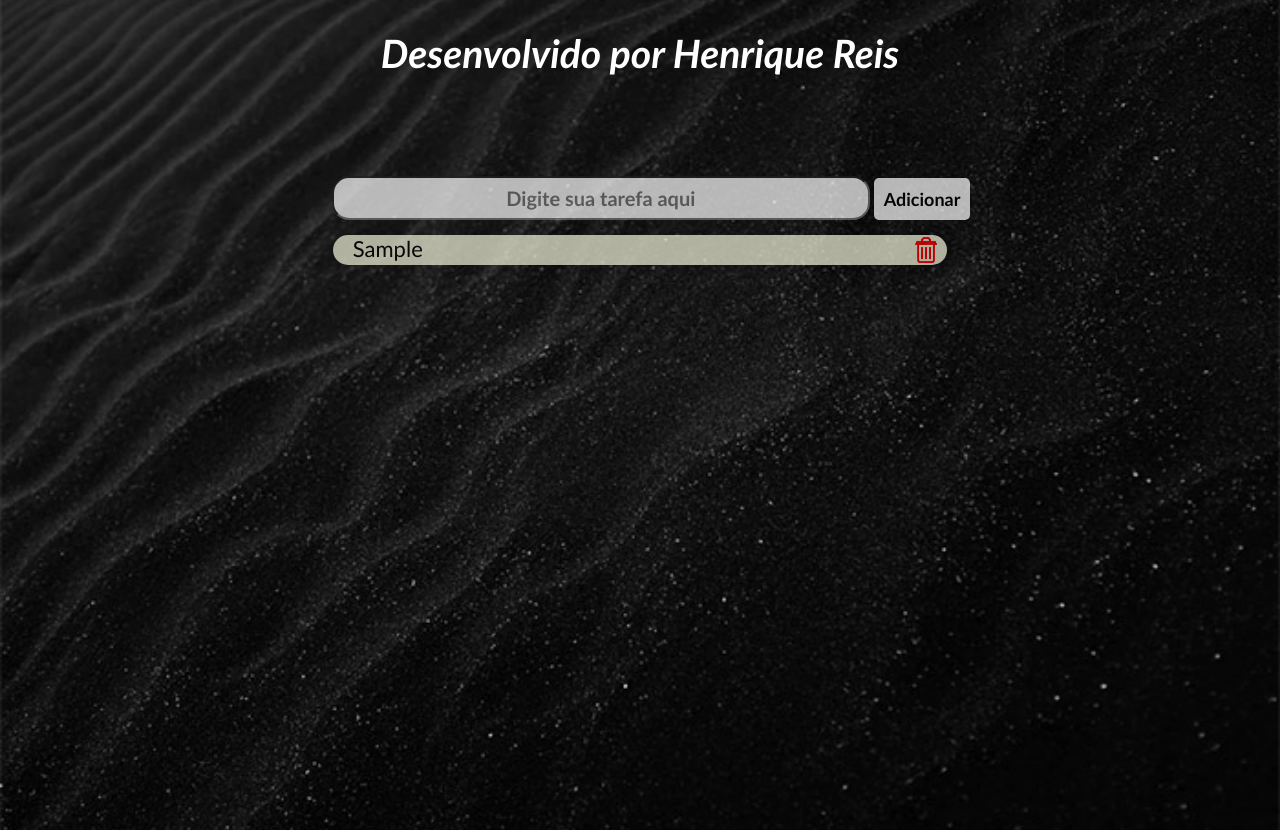
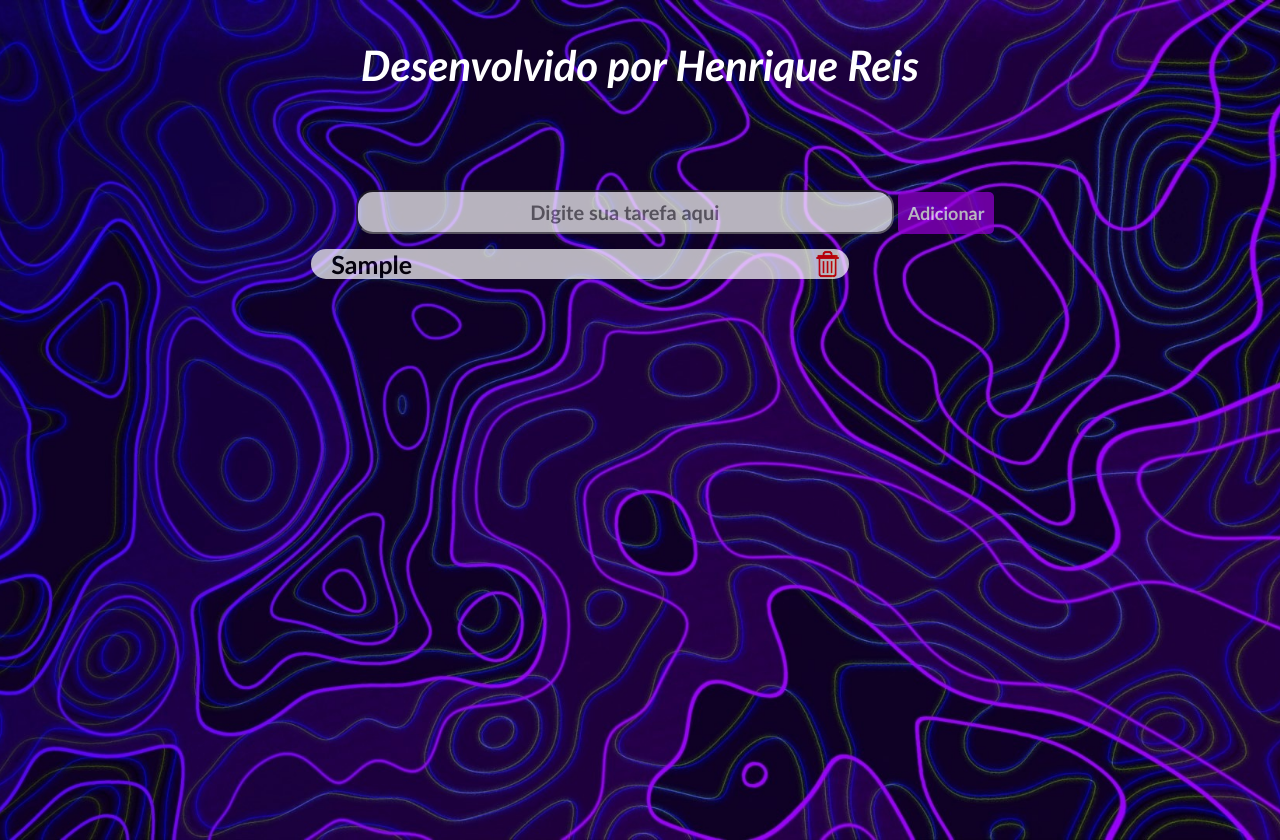
Before and after one commit to Kraven321/todo-list-HR, a plain HTML site: page index.html in a window 1280 px wide. Both pictures are taken after typing "Sample" into the empty fields and a click on the button "Adicionar". Drawn offline with Linux system fonts and the light colour scheme.

Commit message:
segundo commit

```diff
--- a/style.css
+++ b/style.css
@@ -10,7 +10,7 @@
 body{
     height: 100vh;
     width: 100vw;
-    background: url(./images/wp\ hero.jpg);
+    background: url(./images/wp\ purple.jpeg);
     background-repeat: no-repeat;
     background-position: center;
     background-size: cover;
@@ -20,10 +20,10 @@ body{
 
 h1{
     text-align: center;
-    font-size: 39px;
+    font-size: 42px;
     font-style: italic;
     color: #fff;
-    margin-top: 30px;
+    margin-top: 40px;
 }
 .container{
     width: 60%;
@@ -43,15 +43,14 @@ input{
     text-align: center;
     font-size: 20px;
     font-weight: bold;
-    margin-left: 76px;
+    margin-left: 100px;
     border-radius: 17px;
-
 }
 button {
     padding: 10px;
     font-size: 18px;
-    background-color: white;
-    color: black;
+    background-color: darkviolet;
+    color: white;
     font-weight: bold;
     border: none;
     border-radius: 5px;
@@ -73,11 +72,13 @@ ul{
 }
 ul li{
     display: flex;
-    font-size: 22px;
-    background-color: beige;
+    font-size: 25px;
+    background-color: white;
     border-radius: 20px;
     justify-content: space-between;
-    width: 80%;
+    width: 70%;
     padding-left: 20px;
-
+    margin-right: 120px;
+    font-weight: bold;
+    color: black;
 }
```
Also changed, not shown: images/wp hero.jpg (deleted), images/wp purple.jpeg (added).
